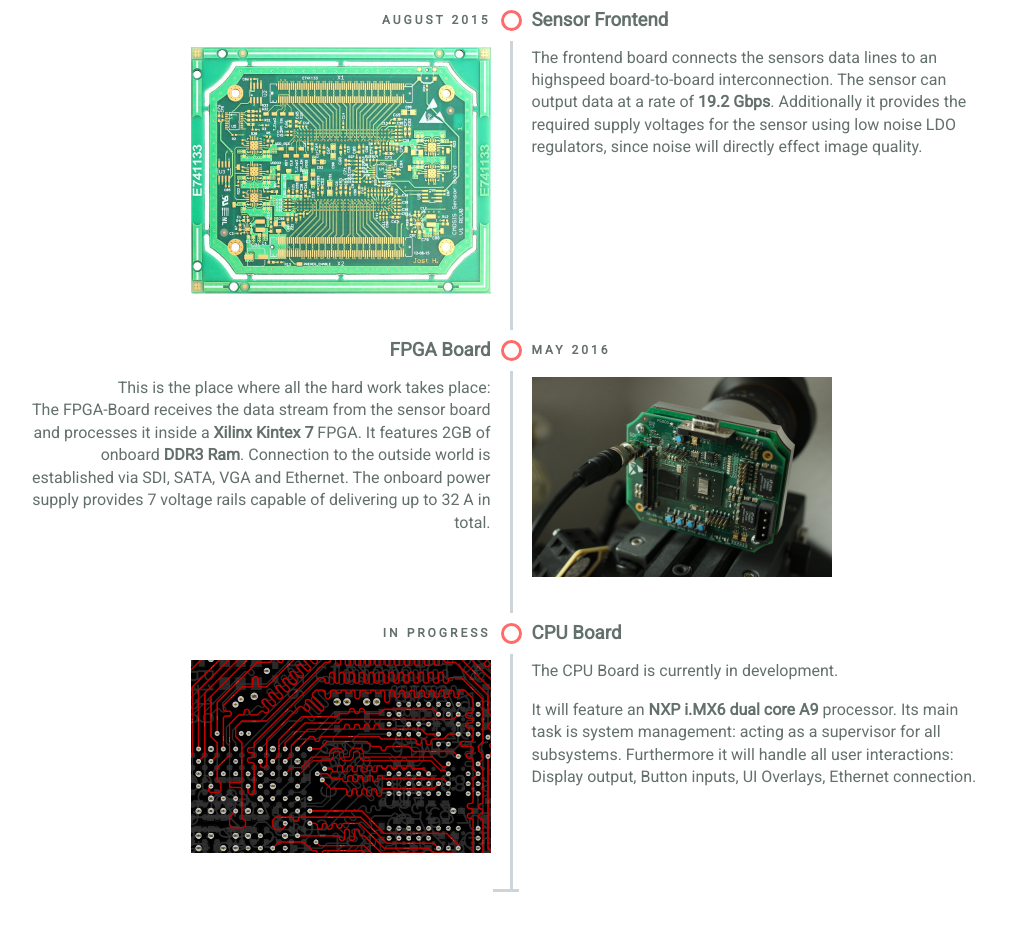
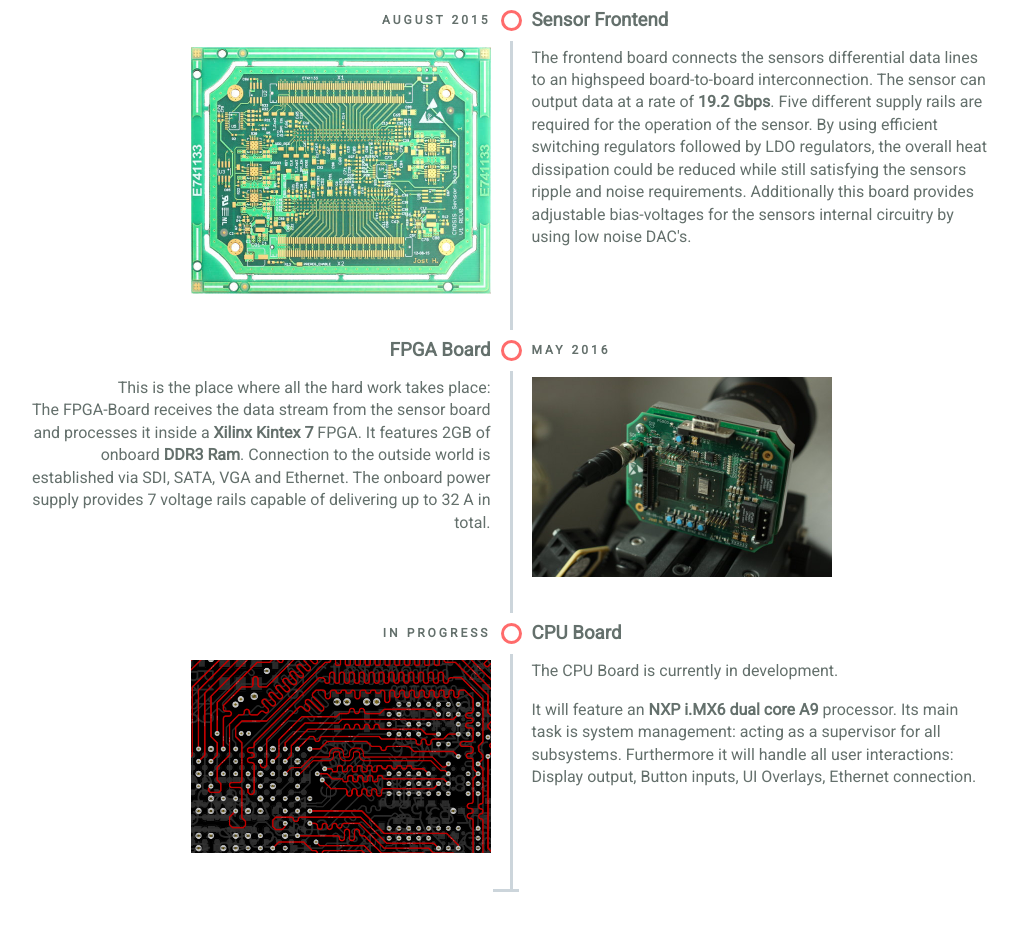
Before and after one commit to jherkenhoff/Avalon-Website, a website: page src/index.html in a window 1280 px wide. Shown: the part 1136-2078 px from the top of the page, without its empty margins (129-1147 px from the left). Drawn offline with nearby package versions, Linux system fonts and the light colour scheme; files that its build step writes are made by us from their sources.

Commit message:
Small changes

```diff
--- a/package.json
+++ b/package.json
@@ -11,6 +11,7 @@
   "devDependencies": {
     "browser-sync": "^2.18.6",
     "gulp": "^3.9.1",
-    "gulp-sass": "^3.1.0"
+    "gulp-sass": "^3.1.0",
+    "node-sass": "^4.8.3"
   }
 }
--- a/src/index.html
+++ b/src/index.html
@@ -85,10 +85,12 @@
                             <div class="timeline-content">
                                 <h3 class="timeline-title">Sensor Frontend</h3>
                                 <p>
-                                    The frontend board connects the sensors data lines to an highspeed board-to-board interconnection.
+                                    The frontend board connects the sensors differential data lines to an highspeed board-to-board interconnection.
                                     The sensor can output data at a rate of <b>19.2 Gbps</b>.
-                                    Additionally it provides the required supply voltages for the sensor using low noise LDO regulators,
-                                    since noise will directly effect image quality.
+                                    Five different supply rails are required for the operation of the sensor. By using efficient switching regulators
+                                    followed by LDO regulators, the overall heat dissipation could be reduced while still satisfying
+                                    the sensors ripple and noise requirements.
+                                    Additionally this board provides adjustable bias-voltages for the sensors internal circuitry by using low noise DAC's.
                                 </p>
                             </div>
                         </li>
@@ -154,7 +156,7 @@
                     <img class="resolution-comparison" src="assets/resolution-comparison.svg">
 
                     <p>
-                        Although I validated the signal integrity using Hyperlynx, the DDR3 ram interface is not working reliable yet. As a temporary workaround I switched to
+                        The DDR3 memory controller is not working reliable yet. As a temporary workaround I switched to
                         block-ram, wich is why I had to limit the resolution to a fraction of what is possible (pictured in the figure beside).
                     </p>
                 </div>
```
Also changed, not shown: 1 other file.
